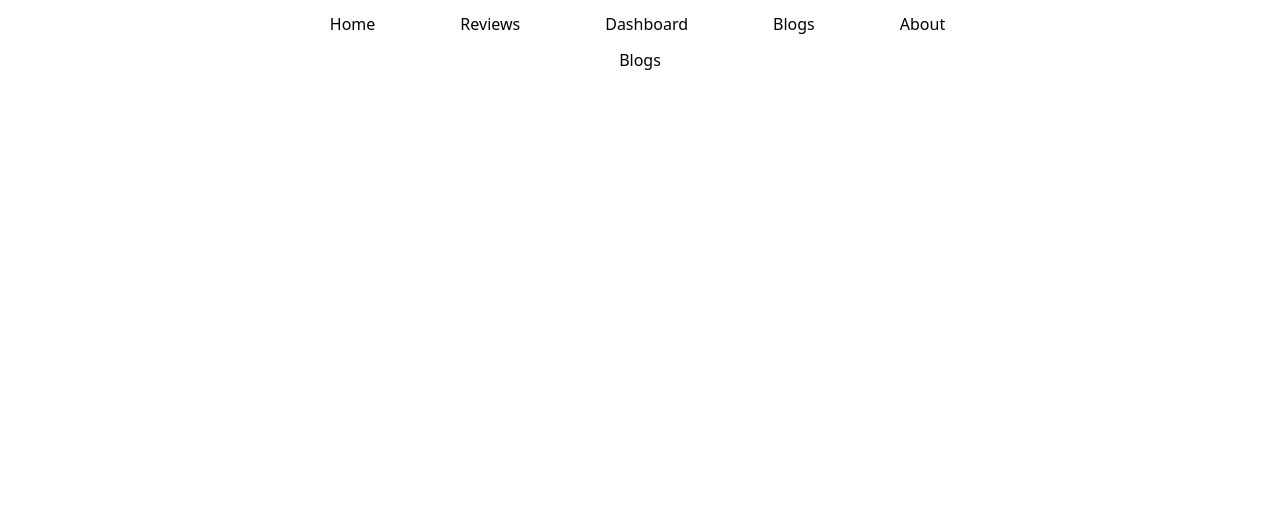
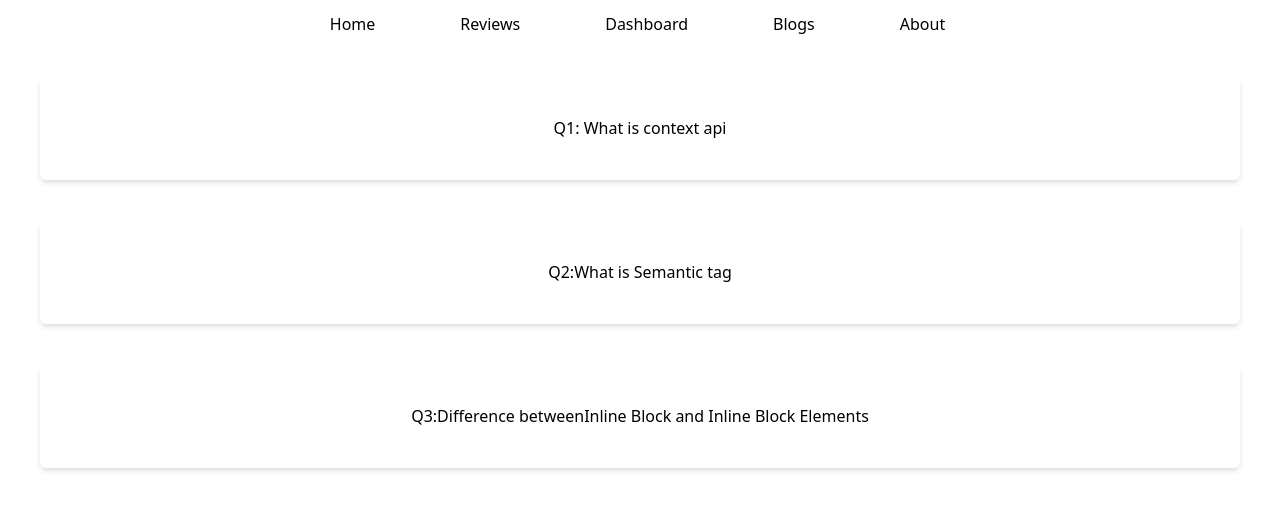
Before and after one commit to sazzad22/product-analysis-website, a React (Create React App) app: page /blogs in a window 1280 px wide. Shown: the top 510 px of the page. Built offline with nearby package versions, Linux system fonts and the light colour scheme.

Commit message:
Blogs page

```diff
--- a/src/components/Blogs/Blogs.js
+++ b/src/components/Blogs/Blogs.js
@@ -3,7 +3,17 @@ import React from 'react';
 const Blogs = () => {
     return (
         <div>
-            <h1>Blogs</h1>
+            <div className='m-10 p-10 rounded-md shadow-md'>
+                <h1>Q1: What is context api</h1>
+                <p></p>
+            </div>
+            <div className='m-10 p-10 rounded-md shadow-md'>
+                <h1>Q2:What is Semantic tag</h1>
+            </div>
+            <div className='m-10 p-10 rounded-md shadow-md'>
+                <h1>Q3:Difference betweenInline Block and Inline Block Elements</h1>
+                <p></p>
+            </div>
         </div>
     );
 };
```
Also changed, not shown: 1 other file (tests, documents, lock files or other folders).
